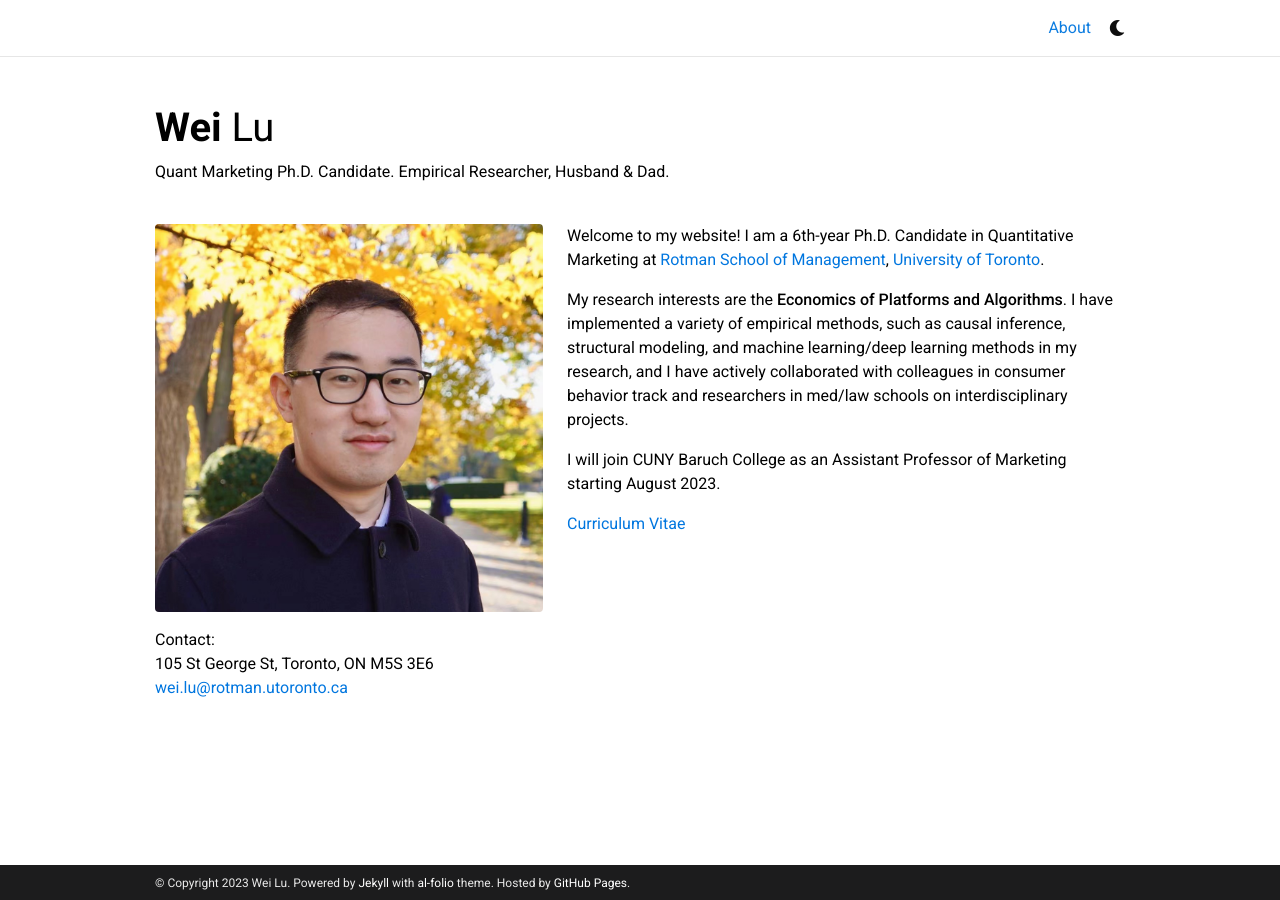
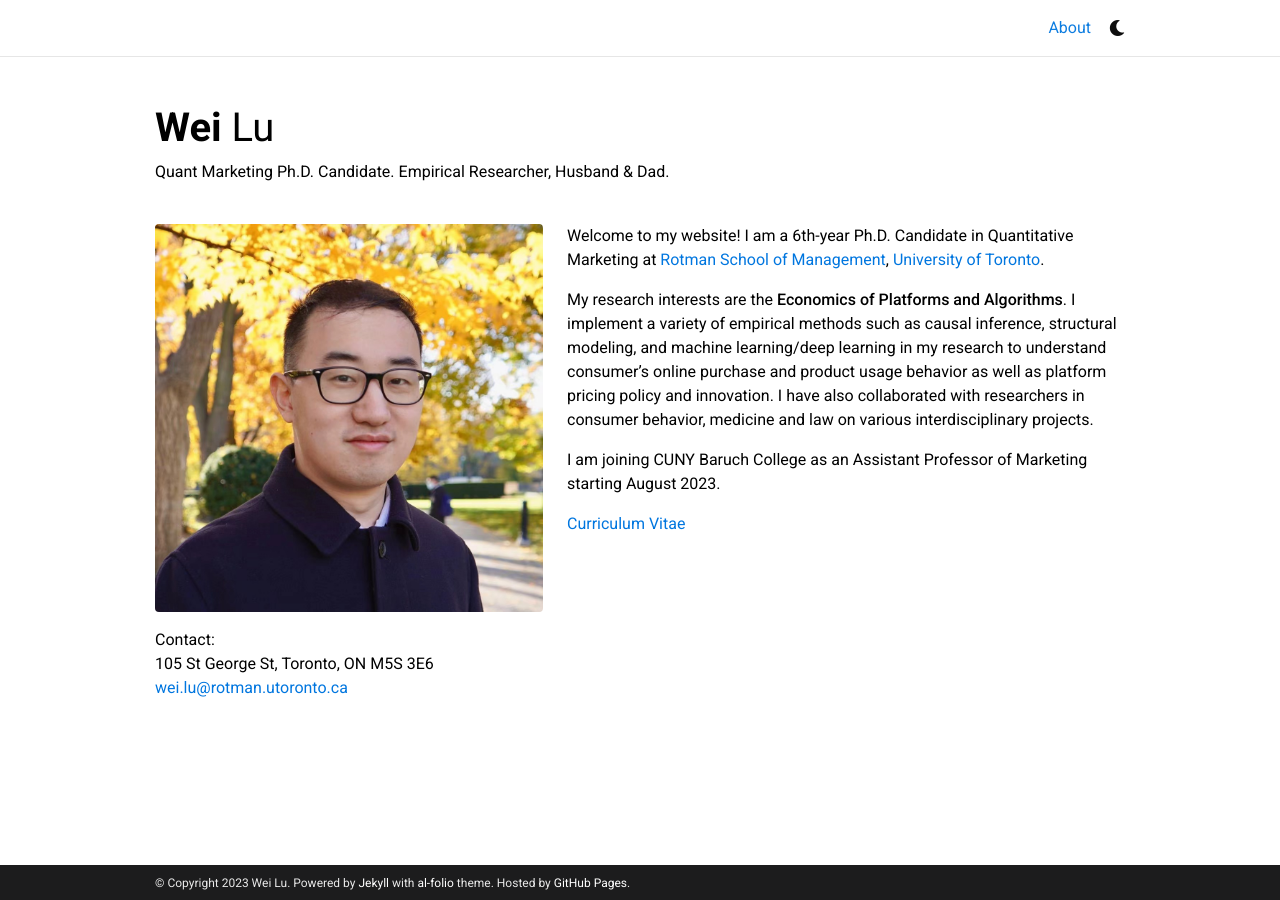
Before and after one commit to weilu-mkt/weilu-mkt.github.io, a Jekyll site: the page built from _pages/about.md, in a window 1280 px wide. Built offline with Jekyll 4.4.1, drawn with Linux system fonts in a browser that asks for light colours; full-size pictures stand in for the smaller copies a plugin makes; comment, search, counter and statistics services are not loaded; a style sheet for code colours, icons or effects is not loaded.

Commit message:
Update about.md

```diff
--- a/_pages/about.md
+++ b/_pages/about.md
@@ -22,8 +22,8 @@ Welcome to my website! I am a 6th-year Ph.D. Candidate in Quantitative Marketing
 
 <!-- and my supervisor is <a href='https://www.avigoldfarb.com/'>Avi Goldfarb</a>.  -->
 
-My research interests are the **Economics of Platforms and Algorithms**. I have implemented a variety of empirical methods, such as causal inference, structural modeling, and machine learning/deep learning methods in my research, and I have actively collaborated with colleagues in consumer behavior track and researchers in med/law schools on interdisciplinary projects.
+My research interests are the **Economics of Platforms and Algorithms**. I implement a variety of empirical methods such as causal inference, structural modeling, and machine learning/deep learning in my research to understand consumer's online purchase and product usage behavior as well as platform pricing policy and innovation. I have also collaborated with researchers in consumer behavior, medicine and law on various interdisciplinary projects.
 
-I will join CUNY Baruch College as an Assistant Professor of Marketing starting August 2023.
+I am joining CUNY Baruch College as an Assistant Professor of Marketing starting August 2023.
 
 [Curriculum Vitae](/assets/pdf/CV_20221101.pdf)
```
